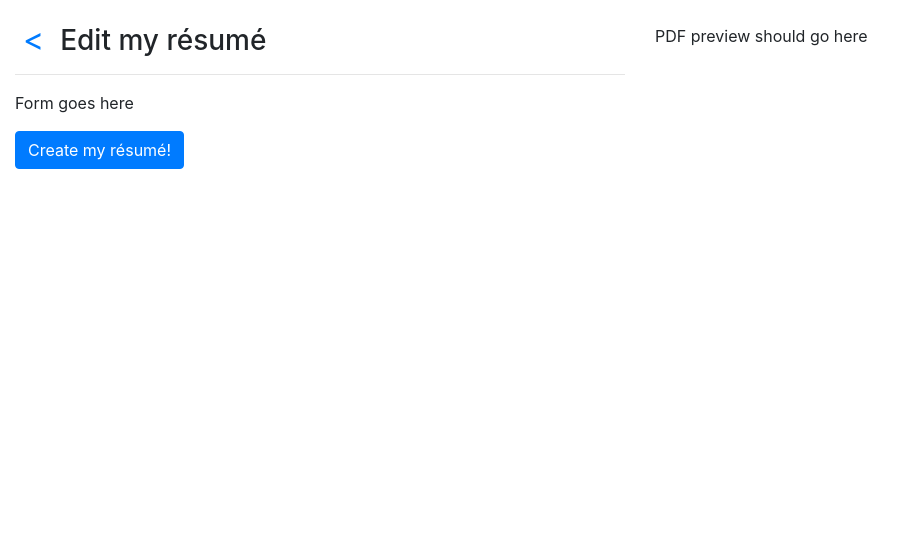
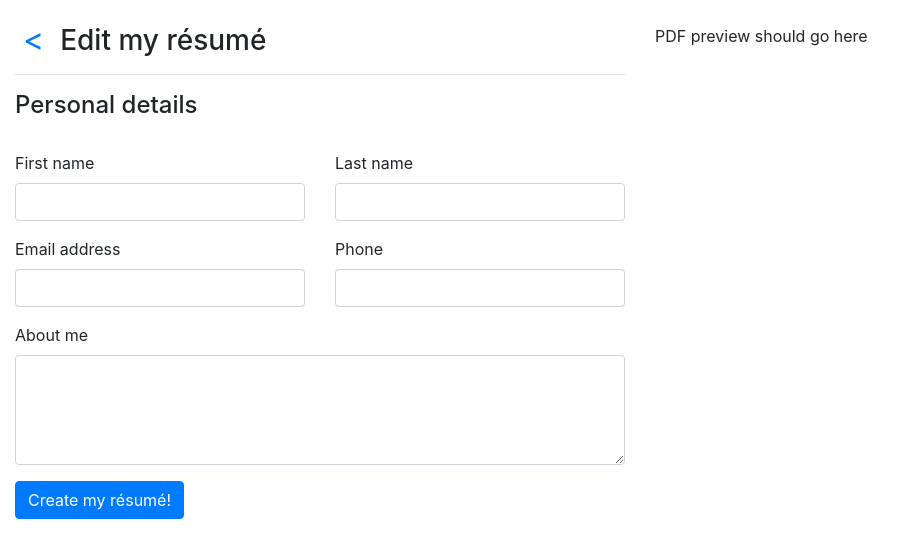
Before and after one commit to pongloongyeat/resume-builder, a Django app: page /resume/create in a window 1280 px wide. Shown: the part 56-614 px from the top of the page, without its empty margins (0-915 px from the left). Run offline with Django 3.2, Linux system fonts and the light colour scheme; the visitor is signed in with stand-in values (Sample User, id 1); some libraries are stand-ins or nearby versions.

Commit message:
Resume: Add personal form

```diff
--- a/templates/resume/create.html
+++ b/templates/resume/create.html
@@ -16,7 +16,11 @@
             <a class="" href="dashboard">&lt</a>
             <h3>Edit my résumé</h3>
             <hr/>
-            <p>Form goes here</p>
+
+            <h4>Personal details</h4>
+            <br/>
+
+            {% include 'resume/personal_form.html' %}
             <button type="submit" class="btn btn-primary">Create my résumé!</button>
         </div>
 
--- /dev/null
+++ b/templates/resume/personal_form.html
@@ -0,0 +1,38 @@
+<form method="POST">
+    <div class="row">
+        <div class="col">
+            <div class="form-group">
+                <label for="exampleInputEmail1">First name</label>
+                <input type="email" class="form-control">
+            </div>
+        </div>
+        <div class="col">
+            <div class="form-group">
+                <label for="exampleInputEmail1">Last name</label>
+                <input type="text" class="form-control">
+            </div>
+        </div>
+    </div>
+    <div class="row">
+        <div class="col">
+            <div class="form-group">
+                <label for="exampleInputEmail1">Email address</label>
+                <input type="text" class="form-control">
+            </div>
+        </div>
+        <div class="col">
+            <div class="form-group">
+                <label for="exampleInputEmail1">Phone</label>
+                <input type="tel" class="form-control">
+            </div>
+        </div>
+    </div>
+    <div class="row">
+        <div class="col">
+            <div class="form-group">
+                <label for="exampleInputEmail1">About me</label>
+                <textarea class="form-control" id="exampleFormControlTextarea1" rows="4"></textarea>
+            </div>
+        </div>
+    </div>
+</form>
```
